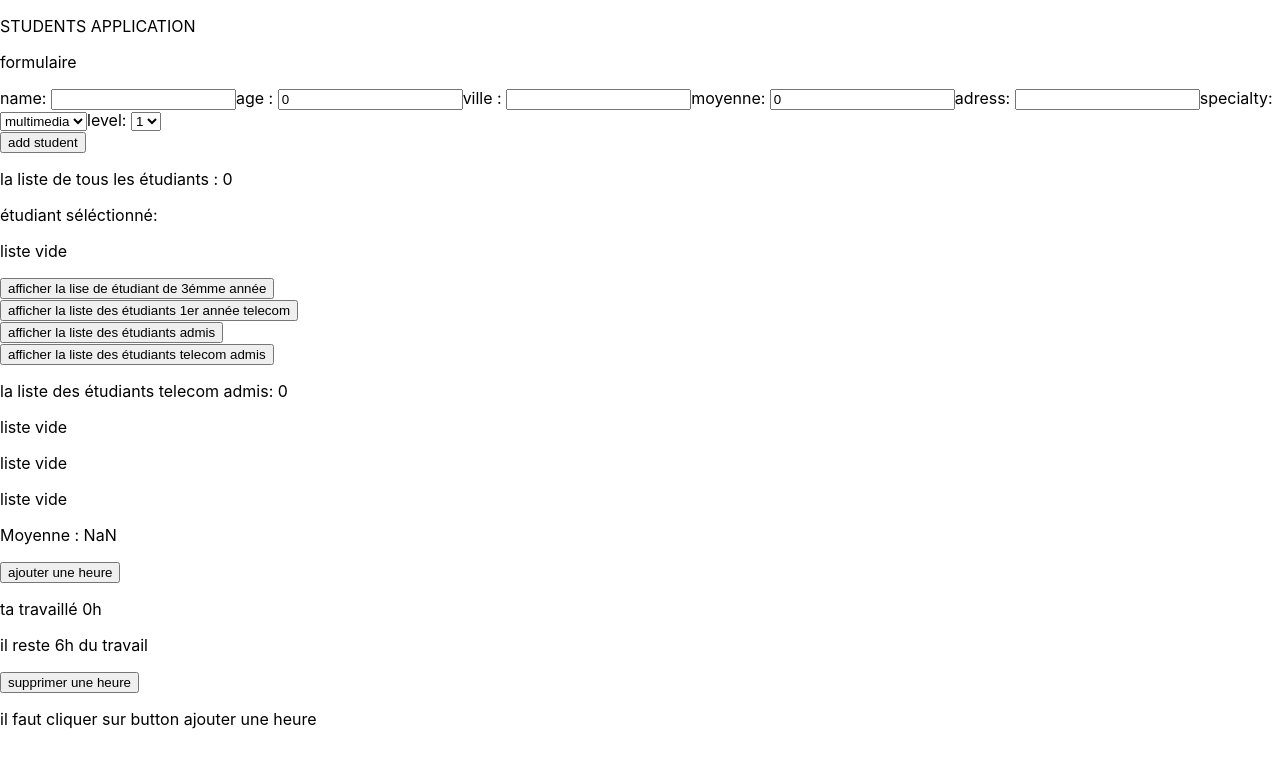
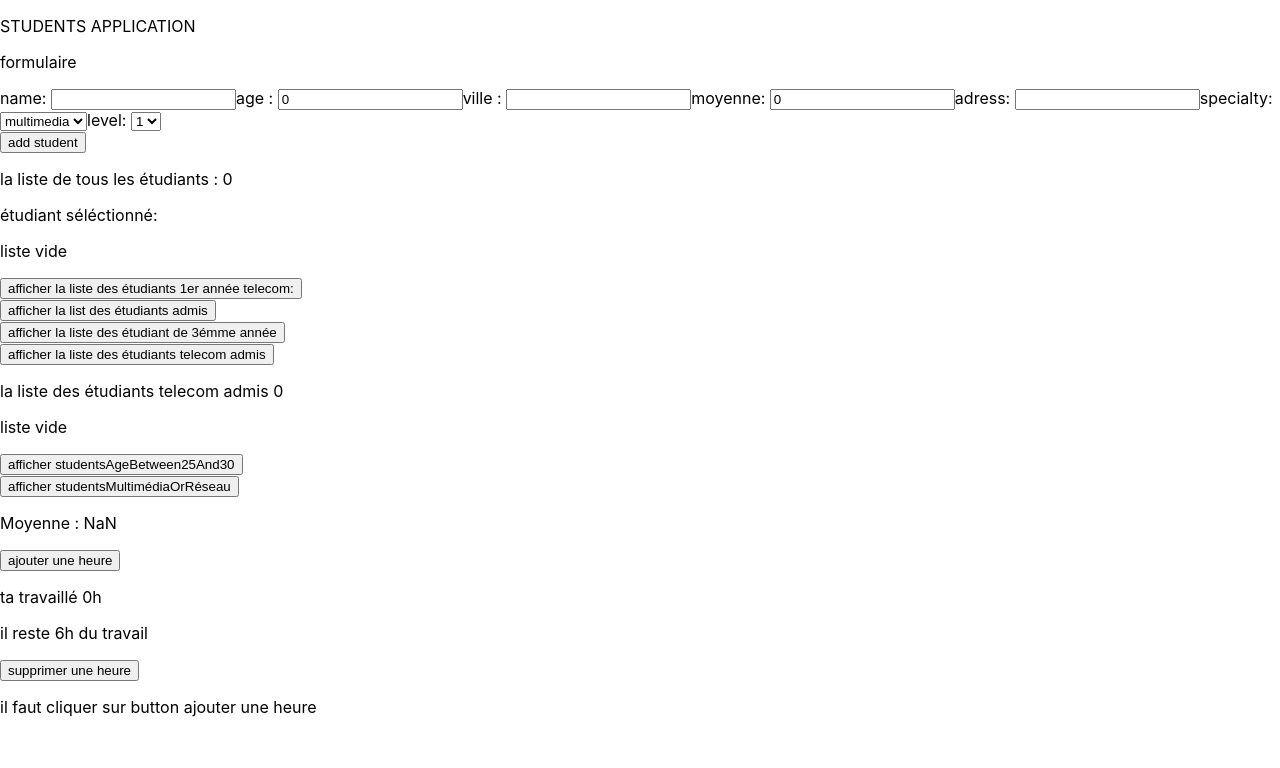
Before and after one commit to Anfel-web/studentReact, a React (Create React App) app: page / in a window 1280 px wide. Both pictures are taken after a click on the button "afficher la liste des étudiants telecom admis". Shown: the top 768 px of the page. Built offline with nearby package versions, Linux system fonts and the light colour scheme.

Commit message:
generic list

```diff
--- a/src/components/StudentSucceed.jsx
+++ b/src/components/GenericList.jsx
@@ -2,7 +2,7 @@ import React, { useState } from "react";
 
 
 
-const StudentsSucceed = (props) => {
+const GenericList = (props) => {
     const [isDisplayStudents, setIsDisplayStudents] = useState(false);
 
     return (
@@ -10,10 +10,10 @@ const StudentsSucceed = (props) => {
             <button onClick={() => {
                 setIsDisplayStudents(!isDisplayStudents)
             }
-            }>afficher la liste des étudiants admis</button>
+            }>afficher {props.label}</button>
             {isDisplayStudents && <div>
-                <p>la list des étudiants admis : {props.studentsAdmis.length}</p>
-                {props.studentsAdmis.length === 0 ? <p>liste vide </p> : props.studentsAdmis.map((student) => <div style={{ display: 'flex', gap: "12px" }}>
+                <p>{props.label} {props.students.length}</p>
+                {props.students.length === 0 ? <p>liste vide </p> : props.students.map((student) => <div style={{ display: 'flex', gap: "12px" }}>
                 <p>{student.name}</p>
             </div>
             )}
@@ -23,4 +23,4 @@ const StudentsSucceed = (props) => {
     )
 }
 
-export default StudentsSucceed;
+export default GenericList;
--- a/src/components/MultimédiaRéseauStudents.jsx
+++ /dev/null
@@ -1,13 +0,0 @@
-import React from "react";
-
-const MultimédiaRéseauStudents = (props) => {
-    return (
-        <div>
-            {props.studentsMultimédiaOrRéseau.length === 0 ? <p>liste vide</p> : props.studentsMultimédiaOrRéseau.map((student) => <div style={{ display: 'flex', gap: "12px" }}>
-                <p>{student.name}</p>
-            </div>
-            )}
-        </div>
-    )
-}
-export default MultimédiaRéseauStudents;
--- a/src/components/Students.jsx
+++ b/src/components/Students.jsx
@@ -1,13 +1,8 @@
 import React, { useState } from "react";
 import StudentsList from '../components/StudentsList';
-import TelecomStudentsLevel1 from '../components/TelecomStudentsLevel1';
-import StudentsLevel3 from '../components/StudentsLevel3';
-import TelecomStudentsSucceed from '../components/TelecomStudentsSucceed';
-import StudentSucceed from '../components/StudentSucceed';
 import studentsWithStatus from '../functions/studentsWithStatus';
-import StudentsAgeBetween25And30 from "./StudentsAgeBetween25And30";
-import MultimédiaRéseauStudents from "../components/MultimédiaRéseauStudents";
 import StudentsTimeTable from "../components/StudentsTimeTable";
+import GenericList from "./GenericList";
 
 const Students = (props) => {
     const [buttonAddTitle, setButtonAddTitle] = useState("add student");
@@ -56,7 +51,6 @@ const Students = (props) => {
 
             <div>
                 <button onClick={() => {
-
                     const newPerson = { name, age, ville, moyenne, adress, specialty, level };
                     setStudents([...students, newPerson])
                 }}
@@ -64,16 +58,14 @@ const Students = (props) => {
                         ("cliquer pour ajouter")}
                     onMouseLeave={() => setButtonAddTitle("add student")}
                 >{buttonAddTitle}</button>
-
             </div>
-
             <StudentsList listStudentsWithStatus={listStudentsWithStatus} deleteStudent={deleteStudent} />
-            <StudentsLevel3 studentsWithLevel3={studentsWithLevel3} />
-            <TelecomStudentsLevel1 telecomStudentsLevel1={telecomStudentsLevel1} />
-            <StudentSucceed studentsAdmis={studentsAdmis} />
-            <TelecomStudentsSucceed telecomStudentsAdmis={telecomStudentsAdmis} />
-            <StudentsAgeBetween25And30 studentsAgeBetween25And30={studentsAgeBetween25And30} />
-            <MultimédiaRéseauStudents studentsMultimédiaOrRéseau={studentsMultimédiaOrRéseau} />
+            <GenericList students={telecomStudentsLevel1} label="la liste des étudiants 1er année telecom:" />
+            <GenericList students={studentsAdmis} label="la list des étudiants admis" />
+            <GenericList students={studentsWithLevel3}  label="la liste des étudiant de 3émme année" />
+            <GenericList students={telecomStudentsAdmis}  label="la liste des étudiants telecom admis" />
+            <GenericList students={studentsAgeBetween25And30}  label="studentsAgeBetween25And30" />
+            <GenericList students={studentsMultimédiaOrRéseau}  label="studentsMultimédiaOrRéseau" />
             <p>Moyenne  : {moy}</p>
             <StudentsTimeTable />
         </div >
--- a/src/components/StudentsAgeBetween25And30.jsx
+++ /dev/null
@@ -1,13 +0,0 @@
-import React from "react";
-
-const StudentsAgeBetween25And30 = (props) => {
-    return (
-        <div>
-            {props.studentsAgeBetween25And30.length === 0 ? <p>liste vide</p> : props.studentsAgeBetween25And30.map((student) => <div style={{ display: 'flex', gap: "12px" }}>
-                <p>{student.name}</p>
-            </div>
-            )}
-        </div>
-    )
-}
-export default StudentsAgeBetween25And30;
--- a/src/components/StudentsLevel3.jsx
+++ /dev/null
@@ -1,29 +0,0 @@
-import React, { useState } from "react";
-
-
-
-const StudentsLevel3 = (props) => {
-    const [isDisplayStudents, setIsDisplayStudents] = useState(false);
-    return (
-        <div>
-            <button onClick={() => {
-                setIsDisplayStudents(!isDisplayStudents)
-            }
-            }>afficher la lise de étudiant de 3émme année</button>
-            {isDisplayStudents && <div>
-                <p>la liste des étudiant de 3émme année: {props.studentsWithLevel3.length}</p>
-
-                {props.studentsWithLevel3.length === 0 ? <p>liste vide </p> : props.studentsWithLevel3.map((studentltem) => <div style={{ display: 'flex', gap: "12px" }}>
-                <p>{studentltem.name}</p>
-            </div>
-
-            )}
-
-            </div>
-            }
-        </div>
-
-
-    )
-}
-export default StudentsLevel3;
--- a/src/components/TelecomStudentsLevel1.jsx
+++ /dev/null
@@ -1,26 +0,0 @@
-import React, { useState } from "react";
-
-
-const TelecomStudentsLevel1 = (props) => {
-    const [isDisplayStudents, setIsDisplayStudents]= useState(false)
-    return (
-        <div>
-            <button onClick={()=> setIsDisplayStudents(!isDisplayStudents)}>afficher la liste des étudiants 1er année telecom</button>
-        {   isDisplayStudents && <div>
-
-          <p>la liste des étudiants 1er année telecom: {props.telecomStudentsLevel1.length} </p>
-            {props.telecomStudentsLevel1.length ===  0 ? <p>liste vide </p> : props.telecomStudentsLevel1.map((student) => <div style={{ display: 'flex', gap: "12px" }}>
-                <p>{student.name}</p>
-            </div>
-            )
-
-            }
-            </div>}
-
-        </div>
-
-
-    )
-}
-
-export default TelecomStudentsLevel1;
--- a/src/components/TelecomStudentsSucceed.jsx
+++ /dev/null
@@ -1,23 +0,0 @@
-import React,{ useState } from "react";
-
-
-const TelecomStudentsSucceed = (props) => {
-   const [isDisplayStudentsSucces, setIsDisplayStudentsSucces] =useState(false)
-    return (
-        <div>
-            <button onClick={() => setIsDisplayStudentsSucces(!isDisplayStudentsSucces)}>afficher la liste des étudiants telecom admis </button>
-            {
-                isDisplayStudentsSucces && <div>
-                    <p>la liste des étudiants telecom admis: {props.telecomStudentsAdmis.length}</p>
-                    {props.telecomStudentsAdmis.length === 0 ? <p>liste vide</p> : props.telecomStudentsAdmis.map((student) => <div style={{ display: 'flex', gap: "12px" }}>
-                        <p>{student.name}</p>
-                    </div>
-                    )
-                    }
-
-                </div>
-            }
-        </div>
-    )
-}
-export default TelecomStudentsSucceed;
```
